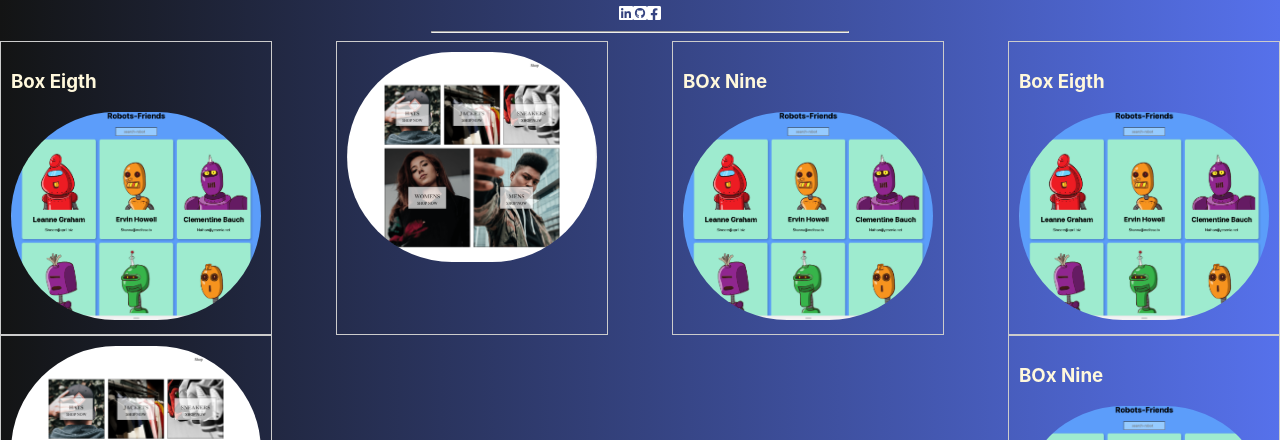
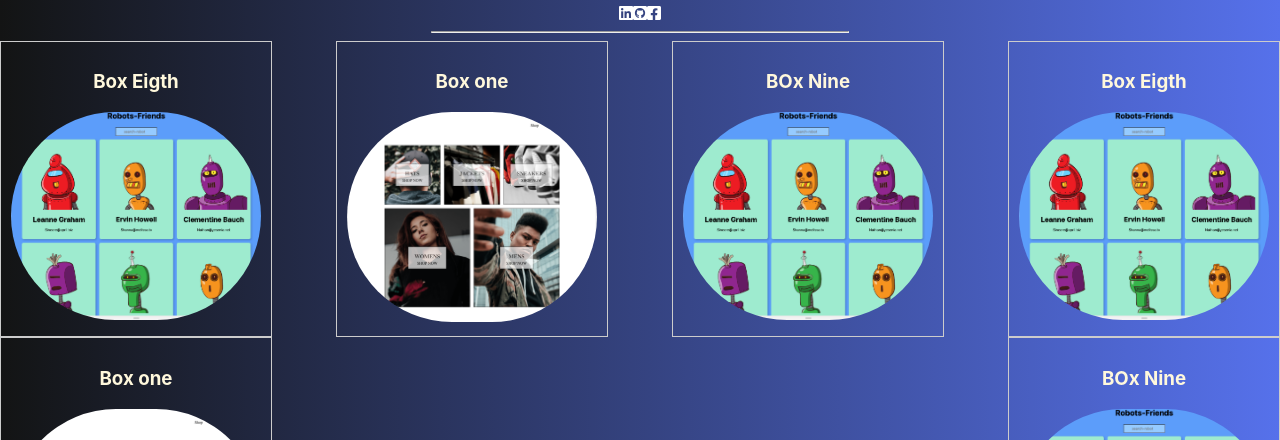
Before and after one commit to barbaroreyes/Flex-Portafolio, a React (Create React App) app: page / in a window 1280 px wide. Shown: the part 586-1026 px from the top of the page. Built offline with nearby package versions, Linux system fonts and the light colour scheme; a web font is replaced by a local one.

Commit message:
added update

```diff
--- a/src/component/3-Footer/container3.css
+++ b/src/component/3-Footer/container3.css
@@ -2,6 +2,7 @@
    display: flex;
    flex-wrap: wrap;
    justify-content: space-between;
+   text-align: center;
 }
 .container-3 div{
     border: 1px #ccc solid;
--- a/src/component/3-Footer/footer/footer.js
+++ b/src/component/3-Footer/footer/footer.js
@@ -3,6 +3,7 @@ import robots from '../../img/ecomerce.png'
 function Footer() {
   return (
     <div className='container-box-3'>
+    <h3>Box one </h3>
   <a className ='link'href="https://robotsapp.netlify.app/" rel='noopener noreferrer' target='_black'><img className='screen-shot' alt='' src={robots}/></a>
 
 
```
Also changed, not shown: 1 other file (tests, documents, lock files or other folders).
